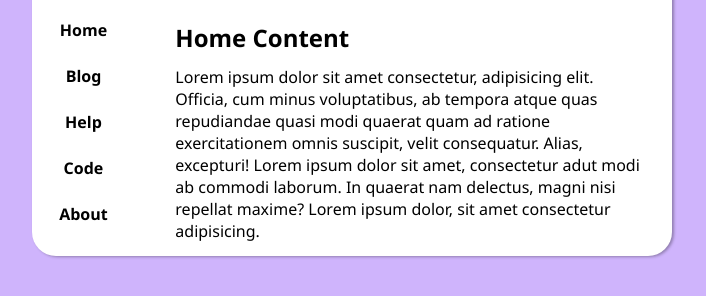
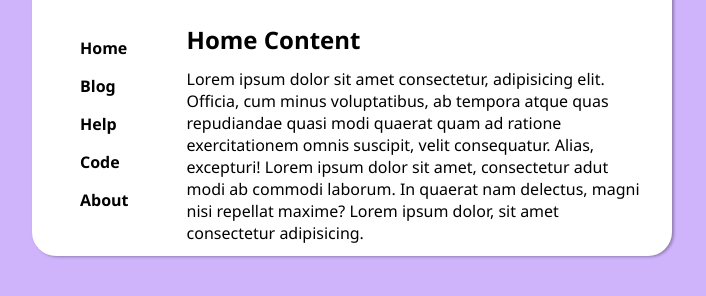
Before and after one commit to vinimello0/CSS-Vertical-Nav, a plain HTML site: page index.html in a window 1280 px wide. Shown: the part 304-600 px from the top of the page, without its empty margins (288-994 px from the left). Drawn offline with Linux system fonts and the light colour scheme.

Commit message:
Almost finished

```diff
--- a/index.html
+++ b/index.html
@@ -15,11 +15,13 @@
         <div class="main__nav_box">
             <div class="box-nav">
                 <nav>
-                    <a href="index.html">Home</a>
-                    <a href="blog.html">Blog</a>
-                    <a href="help.html">Help</a>
-                    <a href="code.html">Code</a>
-                    <a href="about.html">About</a>
+                    <ul>
+                        <li><a href="index.html">Home</a></li>
+                        <li><a href="blog.html">Blog</a></li>
+                        <li><a href="help.html">Help</a></li>
+                        <li><a href="code.html">Code</a></li>
+                        <li><a href="about.html">About</a></li>
+                    </ul>
                 </nav>
             </div>
                 <main>
--- a/styles.css
+++ b/styles.css
@@ -11,29 +11,35 @@ body {
     font-family: 'Segoe UI', Tahoma, Geneva, Verdana, sans-serif;
 }
 
+@media screen and (max-width: 350px) {
+    .wrapper {
+         overflow-y: scroll;
+    }
+}
+
 .wrapper {
     position: absolute;
     top: 50%;
     left: 50%;
     transform: translate(-50%, -50%);
     width: 50%;
-    height: 320px;
+    height: 20em;
     background-color: white;
     border-radius: 1.5rem;
     box-shadow: 2px 1px 3px  rgba(0, 0, 0, 0.301);
     padding: 1em;
+    overflow: hidden;
 }
 
 .main__nav_box {
     display: grid;
     grid-template-columns: 1fr 5fr;
-    -ms-grid-column-align: left;
     width: 100%;
-
 }
 
 header h1 {
     padding-left: .5em;
+    border-bottom: 2px solid whitesmoke;
 }
 
 .box-nav {
@@ -42,13 +48,16 @@ header h1 {
     margin-right: 1em;
 }
 
-.box-nav nav {
-    display: flex;
-    flex-direction: column;
-    align-items: center;
-    justify-content: space-between;
-    flex-wrap: wrap;
-    gap: 1.5em;
+ul {
+    text-align: center;
+    padding: .5em;
+    margin-left: 1em;
+}
+
+ul li {
+    list-style-type: none;
+    padding: .5em;
+
 }
 
 .box-nav nav a {
@@ -58,11 +67,24 @@ header h1 {
     color: black;
     font-weight: 600;
 }
+
+.box-nav nav a:hover {
+
+    border-bottom: 2px solid whitesmoke;
+    color: purple;
+    width: 100%;
+}
+
  main {
     margin-top: 1em;
     margin-left: 1em;
+    height: 100%;
+    padding: 10px;
+    overflow: hidden;
+ }
 
-    padding: 10px;
+ main p {
+    display: flex;
  }
 
  h2 {
```
Also changed, not shown: about.html (+7 -5 lines), blog.html (+7 -5 lines), code.html (+7 -5 lines), help.html (+7 -5 lines).
